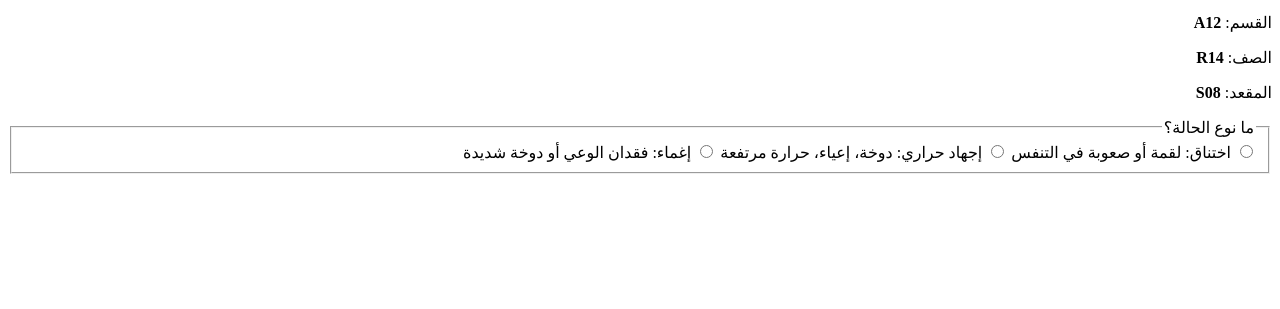
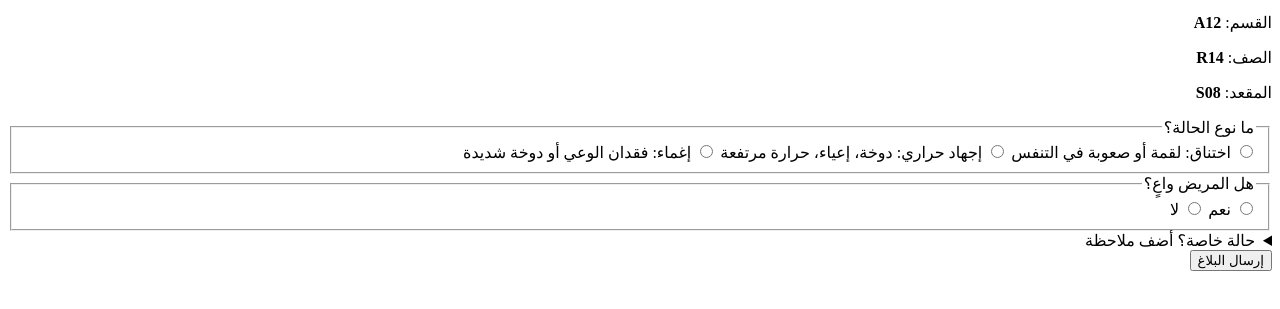
Before and after one commit to YKH02/QrAidex, a plain HTML site: page fan/index.html in a window 1280 px wide. Shown: the part 103-412 px from the top of the page. Drawn offline with Linux system fonts and the light colour scheme.

Commit message:
Implement form for case reporting
Added a form for case type selection and patient consciousness status, along with a notes section.

```diff
--- a/fan/index.html
+++ b/fan/index.html
@@ -15,23 +15,29 @@
     <p>الصف: <b>R14</b></p>
     <p>المقعد: <b>S08</b></p>
   </div>
-  <fieldset>
-    <legend>ما نوع الحالة؟</legend>
 
-    <label>
-      <input type="radio" name="caseType" value="اختناق">
-      اختناق: لقمة أو صعوبة في التنفس
-    </label>
+  <form id="fanForm">
 
-    <label>
-      <input type="radio" name="caseType" value="إجهاد حراري">
-      إجهاد حراري: دوخة، إعياء، حرارة مرتفعة
-    </label>
+    <fieldset>
+      <legend>ما نوع الحالة؟</legend>
+      <label><input type="radio" name="caseType" value="اختناق"> اختناق: لقمة أو صعوبة في التنفس</label>
+      <label><input type="radio" name="caseType" value="إجهاد حراري"> إجهاد حراري: دوخة، إعياء، حرارة مرتفعة</label>
+      <label><input type="radio" name="caseType" value="إغماء"> إغماء: فقدان الوعي أو دوخة شديدة</label>
+    </fieldset>
 
-    <label>
-      <input type="radio" name="caseType" value="إغماء">
-      إغماء: فقدان الوعي أو دوخة شديدة
-    </label>
-  </fieldset>
+    <fieldset>
+      <legend>هل المريض واعٍ؟</legend>
+      <label><input type="radio" name="conscious" value="true"> نعم</label>
+      <label><input type="radio" name="conscious" value="false"> لا</label>
+    </fieldset>
+
+    <details>
+      <summary>حالة خاصة؟ أضف ملاحظة</summary>
+      <textarea name="description" placeholder="اكتب ما يحتاجه المسعف أن يعرفه"></textarea>
+    </details>
+
+    <button type="submit">إرسال البلاغ</button>
+  </form>
+
 </body>
 </html>
```
